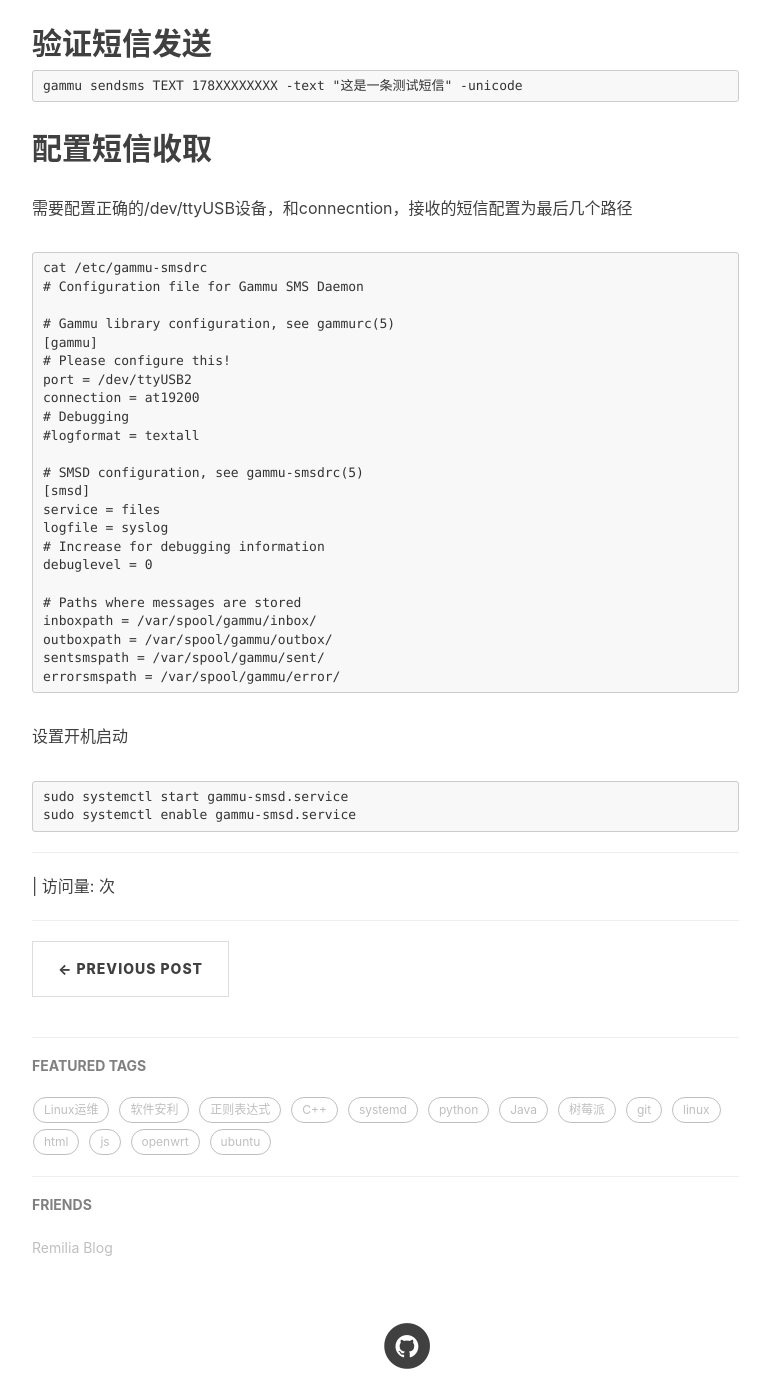
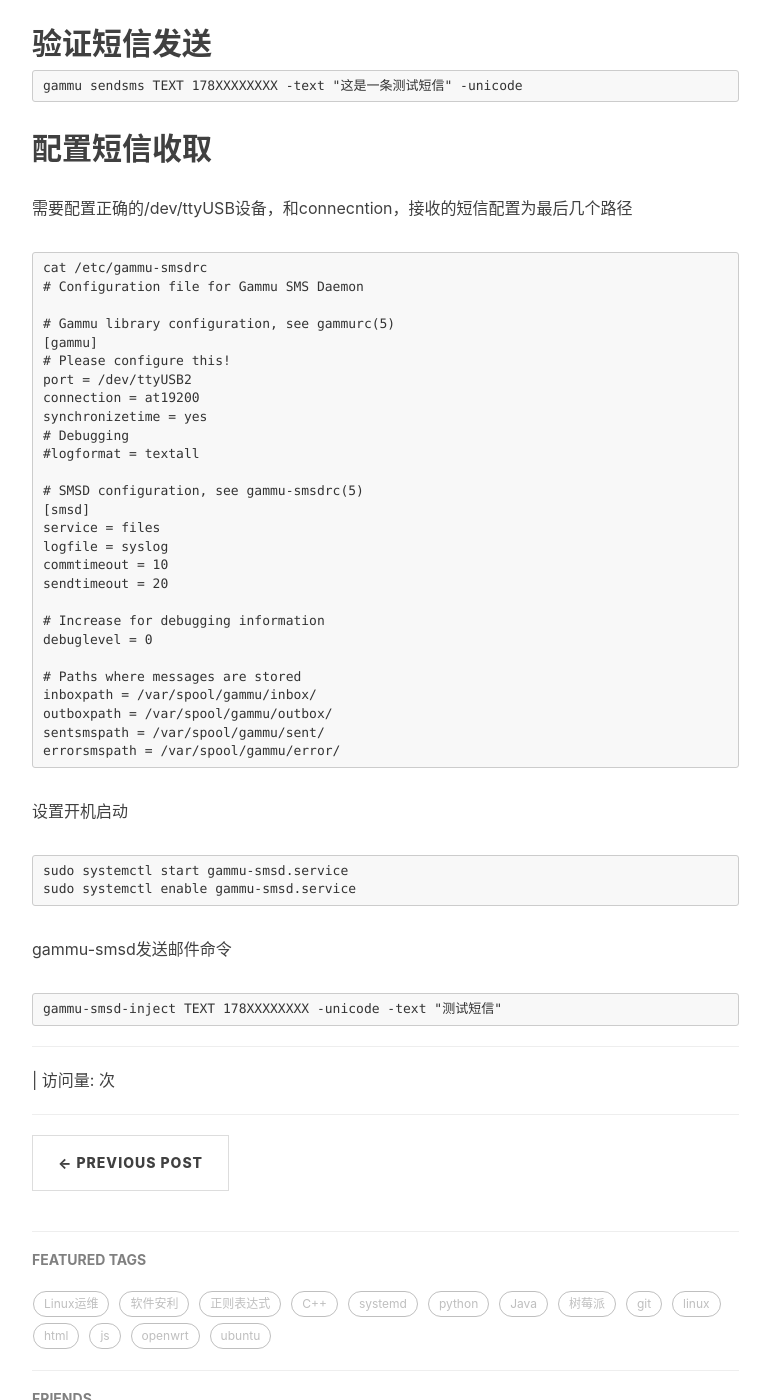
Before and after one commit to zh616110538/zh616110538.github.io, a Jekyll site: the page built from _posts/2021-12-14-使用EC20搭配树莓派搭建短信接收服务.markdown, in a window 1280 px wide and 1400 px high, scrolled down 1295 px. Shown: the whole window, without its empty margins (233-1003 px from the left). Built offline with Jekyll 4.4.1, drawn with Linux system fonts in a browser that asks for light colours; nearby versions of some CDN libraries; comment, search, counter and statistics services are not loaded.

Commit message:
ec20 fix bug

```diff
--- a/_posts/2021-12-14-使用EC20搭配树莓派搭建短信接收服务.markdown
+++ b/_posts/2021-12-14-使用EC20搭配树莓派搭建短信接收服务.markdown
@@ -50,6 +50,7 @@ tags:
 	# Please configure this!
 	port = /dev/ttyUSB2
 	connection = at19200
+	synchronizetime = yes
 	# Debugging
 	#logformat = textall
 
@@ -57,6 +58,9 @@ tags:
 	[smsd]
 	service = files
 	logfile = syslog
+	commtimeout = 10
+	sendtimeout = 20
+
 	# Increase for debugging information
 	debuglevel = 0
 
@@ -70,3 +74,7 @@ tags:
 
     sudo systemctl start gammu-smsd.service
 	sudo systemctl enable gammu-smsd.service
+
+gammu-smsd发送邮件命令
+
+    gammu-smsd-inject TEXT 178XXXXXXXX -unicode -text "测试短信"
```
